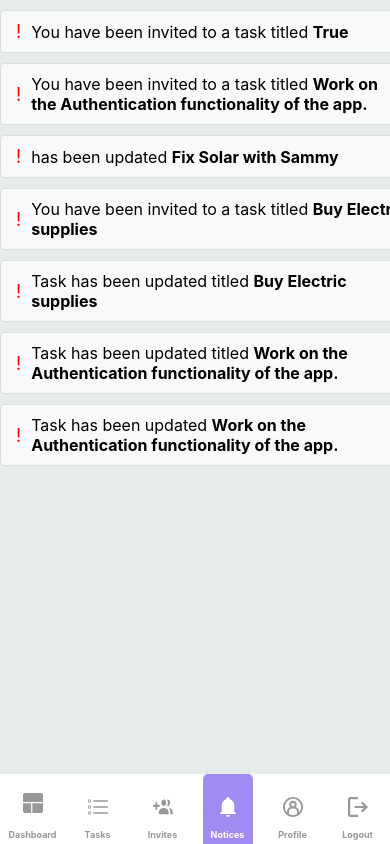
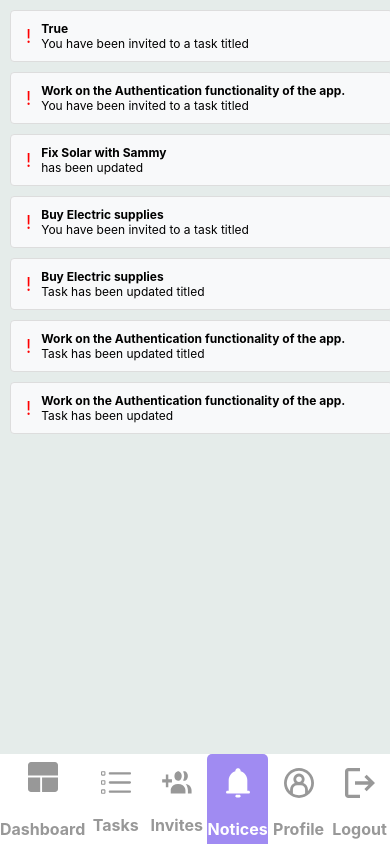
Before and after one commit to toruwalt/dotask, a Flask app: page /notifications in a window 390 px wide; the page is wider, and only the part inside the window is pictured. Run offline with Flask 3, Linux system fonts and the light colour scheme; a user stored in the database is signed in; some web fonts are replaced.

Commit message:
Implemented the Notification functionality (Now, it works when Fellow users leave task, on User Invitation and Task Update)

```diff
--- a/dotask/routes.py
+++ b/dotask/routes.py
@@ -379,7 +379,7 @@ def hello_invite_user_to_task(task_id, user_id):
         task = db.session.query(Task).get(task_id)
 
 
-        notification = Notification(notification="You have been invited to a task titled", task_title=task.title)
+        notification = Notification(notification="You have been invited to a task", task_title=task.title)
         user.notes.append(notification)
 
         task.users.append(user)
@@ -591,7 +591,7 @@ def hello_each_task(task_id, team=None, notice_id=None):
                     return render_template("each_task.html", task=task, team=team, notices=notices)
 
         except:
-            return redirect(url_for('hello_dashboard', task_id=task_id, notices=notices))
+            return redirect(url_for('hello_each_task', task_id=task_id))
 
 
 
@@ -635,6 +635,18 @@ def hello_save_task(task_id):
                     task.status = form.get('status')
                     task.tag = form.get('tag')
                     task.verified = True
+
+
+                    notification = Notification(notification="Task has been updated", task_title=task.title)
+                    users = task.users
+
+                    for user in users:
+                        if user is not current_user:
+                            user.notes.append(notification)
+
+                    #user.notes.append(notification)
+                    #task.users.append(user)
+
                     db.session.commit()
                     flash('Task updated successfully!')
                     task_id = task.id
@@ -667,6 +679,12 @@ def hello_delete_task(task_id):
     user = current_user
     if task:
         user.assigned_tasks.remove(task)
+        notification = Notification(notification=f"{current_user.last_name} {current_user.first_name} has left task", task_title=task.title)
+        users = task.users
+
+        for user in users:
+            if user is not current_user:
+                user.notes.append(notification)
         db.session.commit()
         flash("Task Deleted")
         return redirect(url_for('hello_dashboard'))
--- a/dotask/static/css/layout.css
+++ b/dotask/static/css/layout.css
@@ -115,12 +115,12 @@
 
     .sidebar-text{
         color: #989898;
-        font-size: 9px;
+        font-size: 16px;
     }
 
     .sidebar{
         width: 100%;
-        height: 60px;
+        height: 80px;
         z-index: 2;
         padding-bottom: 10px;
         background-color: #FFFFFF;
@@ -133,7 +133,7 @@
     }
 
     .sidebar > div{
-        width: 50px;
+        width: 100px;
         height: 100%;
         margin: 0 auto;
         border-radius: 10px;
@@ -166,8 +166,8 @@
     }
 
     .imgs{
-        height: 20px;
-        width: 20px;
+        height: 30px;
+        width: 30px;
     }
 
     #content{
--- a/dotask/static/css/notification.css
+++ b/dotask/static/css/notification.css
@@ -8,6 +8,7 @@
     margin-bottom: 10px;
     margin-top: 10px;
     position: relative;
+    font-size: 12px;
   }
 
   .notification-icon {
@@ -18,23 +19,6 @@
 
   .notification-text {
     flex-grow: 1;
-  }
-
-  .notification-close {
-    cursor: pointer;
-    border: none;
-    background-color: transparent;
-    font-size: 16px;
-    color: #aaa;
-    opacity: 0.5;
-    position: absolute;
-    top: 50%;
-    right: 10px;
-    transform: translateY(-50%);
-  }
-
-  .notification-close:hover {
-    opacity: 1;
   }
 
   .notification-alert {
@@ -99,4 +83,16 @@
     .a4 > div > img{
         fill: #FFFFFF;
     }
+
+    .notification {
+      width: 90dvw;
+      display: flex;
+      align-items: center;
+      padding: 10px 15px;
+      background-color: #f8f9fa;
+      border: 1px solid #ddd;
+      border-radius: 4px;
+      margin: 10px;
+      position: relative;
+    }
 }
--- a/dotask/templates/notifications.html
+++ b/dotask/templates/notifications.html
@@ -34,7 +34,7 @@
                     <a href="{{ url_for('hello_each_task', task_id=task_item.id, notice_id=notice.id) }}">
                         <div class="notification">
                             <span class="notification-icon">!</span>
-                            <span class="notification-text"> {{ notice.notification }} <b>{{ notice.task_title }}</b> </span>
+                            <span class="notification-text"> <b>{{ notice.task_title }}</b> <br>{{ notice.notification }} </span>
                         </div>
                     </a>
                 {% endif %}
@@ -66,7 +66,7 @@
                     <a href="{{ url_for('hello_each_task', task_id=task_item.id, notice_id=notice.id) }}">
                         <div class="notification">
                             <span class="notification-icon">!</span>
-                            <span class="notification-text"> {{ notice.notification }} <b>{{ notice.task_title }}</b> </span>
+                            <span class="notification-text"> <b>{{ notice.task_title }}</b> <br>{{ notice.notification }} </span>
                         </div>
                     </a>
                 {% endif %}
```
Also changed, not shown: dotask/dotask.db.
